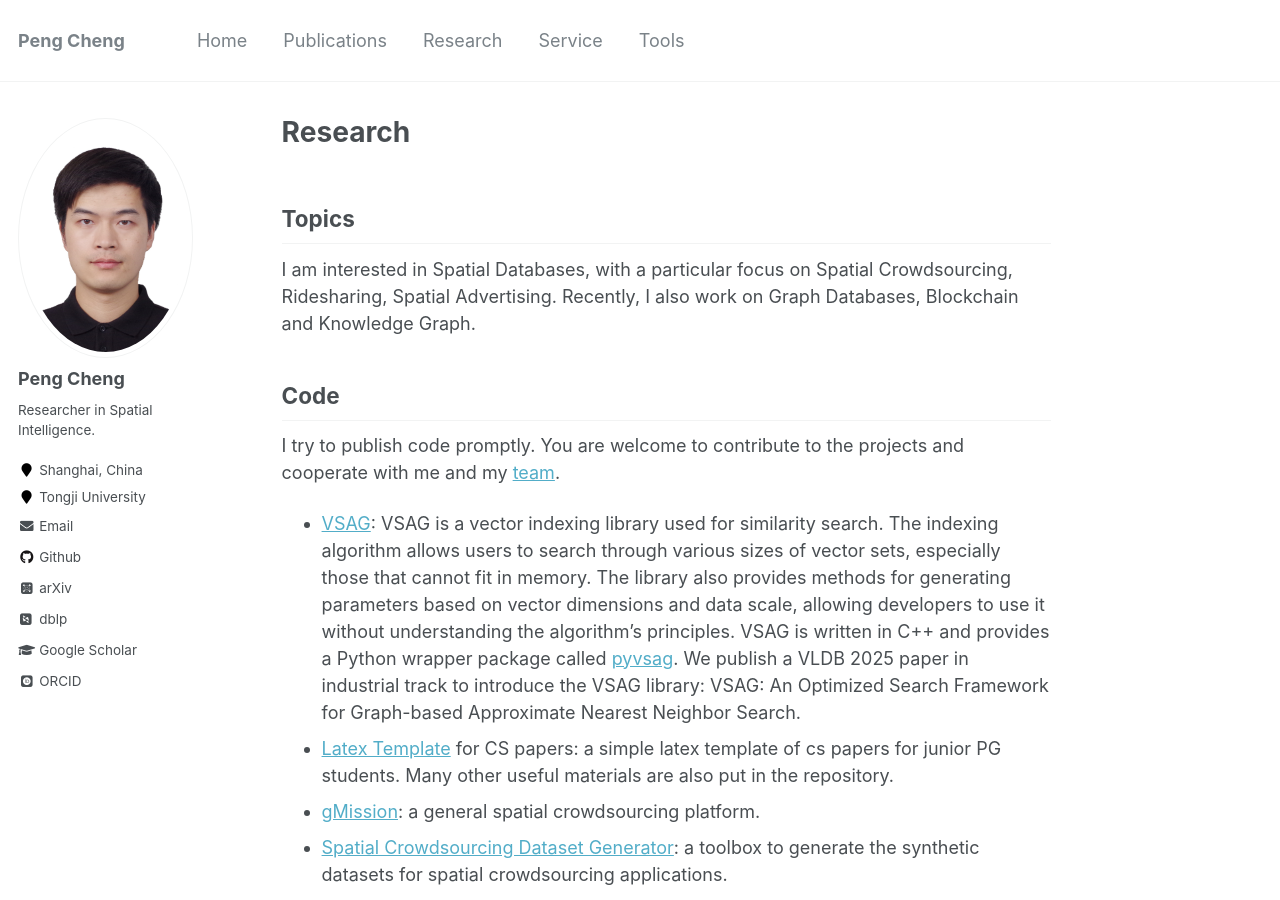
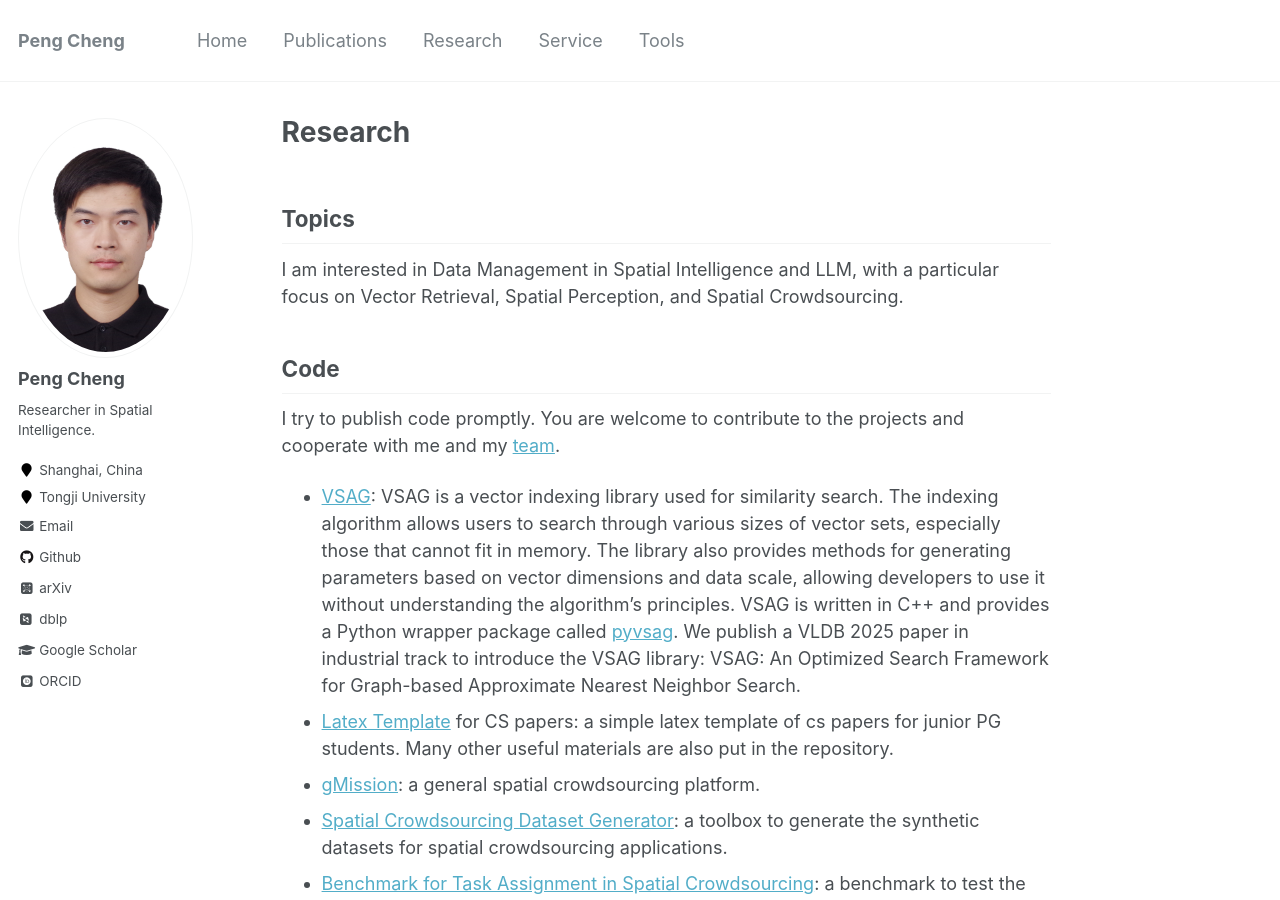
Before and after one commit to cspcheng/cspcheng.github.io, a Jekyll site: the page built from _pages/research.md, in a window 1280 px wide and 900 px high. Built offline with Jekyll 4.4.1, drawn with Linux system fonts in a browser that asks for light colours; some web fonts are replaced.

Commit message:
Update research.md

```diff
--- a/_pages/research.md
+++ b/_pages/research.md
@@ -7,7 +7,7 @@
 
 ## Topics
 
-I am interested in Spatial Databases, with a particular focus on Spatial Crowdsourcing, Ridesharing, Spatial Advertising. Recently, I also work on Graph Databases, Blockchain and Knowledge Graph.
+I am interested in Data Management in Spatial Intelligence and LLM, with a particular focus on Vector Retrieval, Spatial Perception, and Spatial Crowdsourcing.
 
 ## Code
 
```
